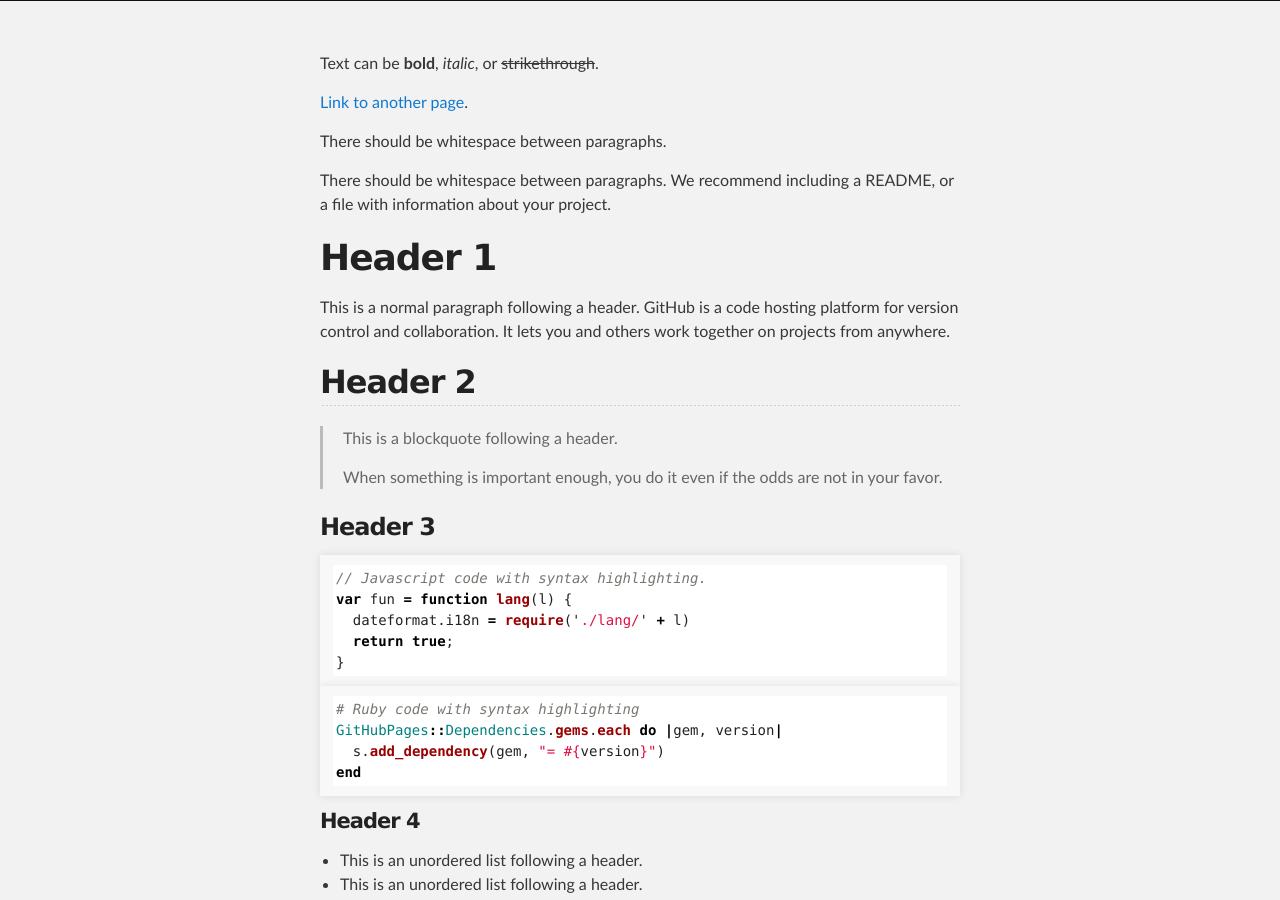
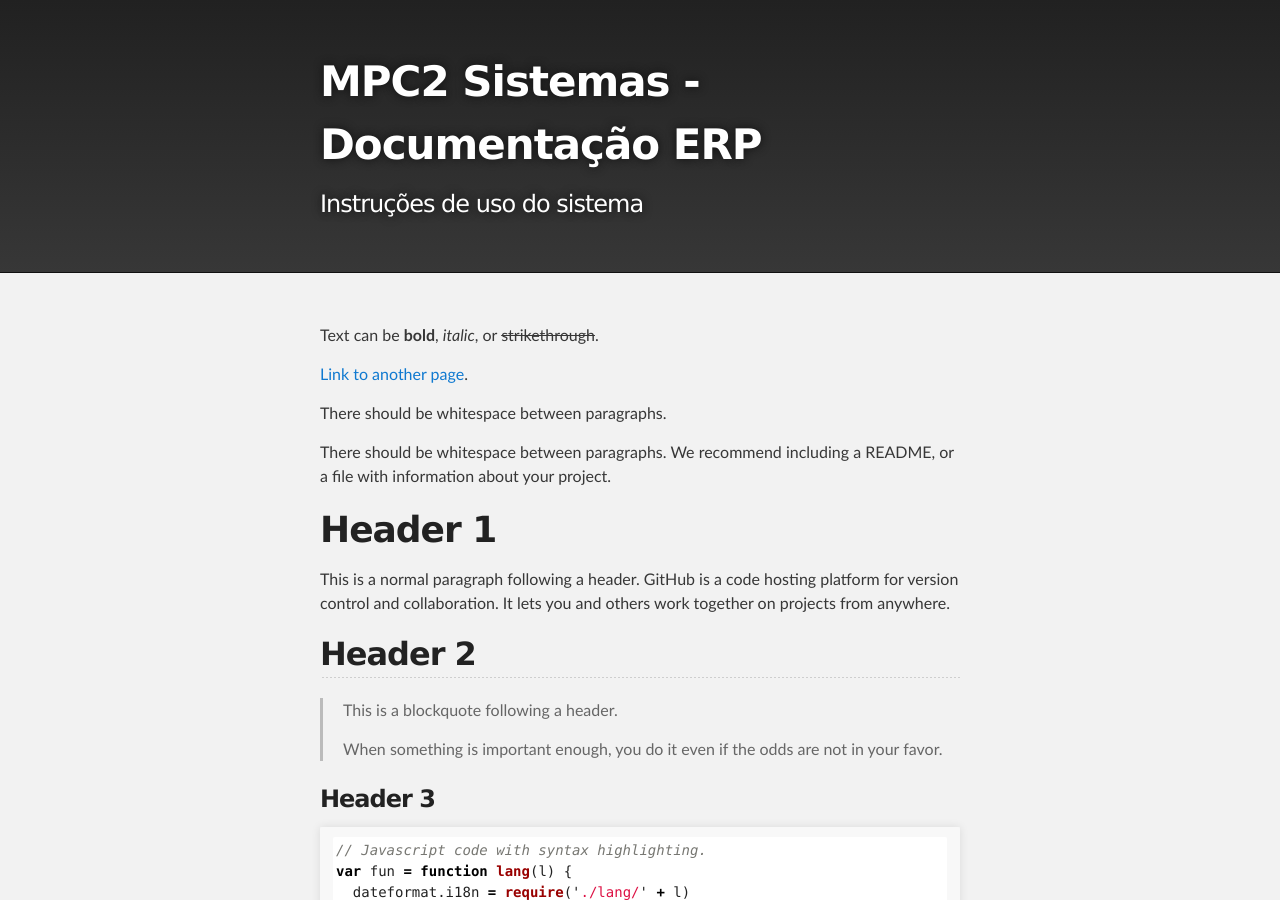
Before and after one commit to mpc2erp/mpc2erp.github.io, a Jekyll site: the page built from index.md, in a window 1280 px wide and 900 px high. Built offline with Jekyll 4.4.1, drawn with Linux system fonts in a browser that asks for light colours; some of the changed text lies outside the part shown.

Commit message:
Alterações título e rodapé

```diff
--- a/_config.yml
+++ b/_config.yml
@@ -1,4 +1,3 @@
 title: MPC2 Sistemas - Documentação ERP
 description: Instruções de uso do sistema
 show_downloads: false
-google_analytics:
--- a/_layouts/default.html
+++ b/_layouts/default.html
@@ -12,11 +12,26 @@
 
   <body>
 
+    <!-- HEADER -->
+    <div id="header_wrap" class="outer">
+        <header class="inner">
+          <h1 id="project_title">{{ site.title | default: site.github.repository_name }}</h1>
+          <h2 id="project_tagline">{{ site.description | default: site.github.project_tagline }}</h2>
+        </header>
+    </div>
+
     <!-- MAIN CONTENT -->
     <div id="main_content_wrap" class="outer">
       <section id="main_content" class="inner">
         {{ content }}
       </section>
+    </div>
+
+    <!-- FOOTER  -->
+    <div id="footer_wrap" class="outer">
+      <footer class="inner">
+        <p class="copyright">Copyright 2020, MPC² Sistemas - Todos os direitos reservados.</a></p>
+      </footer>
     </div>
 
     {% if site.google_analytics %}
```
